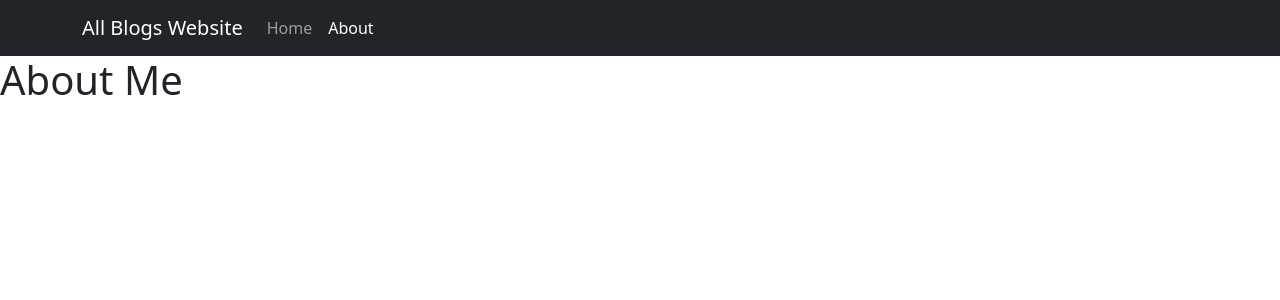
After one commit to smicBJ/2024-Spring-Python-3, a FastAPI app: template Unit 6 - Serving HTML/templates/about.html in a window 1280 px wide. The commit adds this page. Shown: the top 300 px of the page. Run offline with FastAPI, Linux system fonts and the light colour scheme; the template is opened without the code that fills it, so the values that code supplies are empty; parts of the project's set-up code (start-up, migrations or seed data) failed here and were passed over.

Commit message:
Learned about layouts and server

```diff
--- /dev/null
+++ b/Unit 6 - Serving HTML/templates/about.html
@@ -0,0 +1,5 @@
+{% set current_page = "about" %}
+{% extends "layouts/app.html" %}
+{% block content %}
+<h1>About Me</h1>
+{% endblock %}
--- /dev/null
+++ b/Unit 6 - Serving HTML/templates/layouts/app.html
@@ -0,0 +1,46 @@
+<!doctype html>
+<html lang="en">
+  <head>
+    <meta charset="utf-8">
+    <meta name="viewport" content="width=device-width, initial-scale=1">
+    <title>All Blogs</title>
+    <link href="https://cdn.jsdelivr.net/npm/bootstrap@5.3.3/dist/css/bootstrap.min.css" rel="stylesheet" integrity="sha384-QWTKZyjpPEjISv5WaRU9OFeRpok6YctnYmDr5pNlyT2bRjXh0JMhjY6hW+ALEwIH" crossorigin="anonymous">
+  </head>
+  <body>
+    <nav class="navbar navbar-expand-lg bg-dark" data-bs-theme="dark">
+      <div class="container">
+        <a class="navbar-brand" href="/">All Blogs Website</a>
+        <button class="navbar-toggler" type="button" data-bs-toggle="collapse" data-bs-target="#navbarToggler" aria-controls="navbarToggler" aria-expanded="false" aria-label="Toggle navigation">
+          <span class="navbar-toggler-icon"></span>
+        </button>
+        <div class="collapse navbar-collapse" id="navbarToggler">
+          <ul class="navbar-nav me-auto mb-2 mb-lg-0">
+            <li class="nav-item">
+              <a
+                class="nav-link {% if current_page == 'home' %}active{% endif %}"
+                aria-current="page"
+                href="/">
+                Home
+              </a>
+            </li>
+            <li class="nav-item">
+              <a
+                class="nav-link {% if current_page == 'about' %}active{% endif %}"
+                aria-current="page"
+                href="/about">
+                About
+              </a>
+            </li>
+          </ul>
+        </div>
+      </div>
+    </nav>
+
+    {% block content %}
+
+    {% endblock %}
+
+    <script src="https://cdn.jsdelivr.net/npm/bootstrap@5.3.3/dist/js/bootstrap.bundle.min.js" integrity="sha384-YvpcrYf0tY3lHB60NNkmXc5s9fDVZLESaAA55NDzOxhy9GkcIdslK1eN7N6jIeHz" crossorigin="anonymous"></script>
+    <script src="/static/js/app.js"></script>
+  </body>
+</html>
```
Also changed, not shown: Unit 6 - Serving HTML/routers/home.py (+7 -0 lines), Unit 6 - Serving HTML/templates/index.html (+4 -32 lines).
